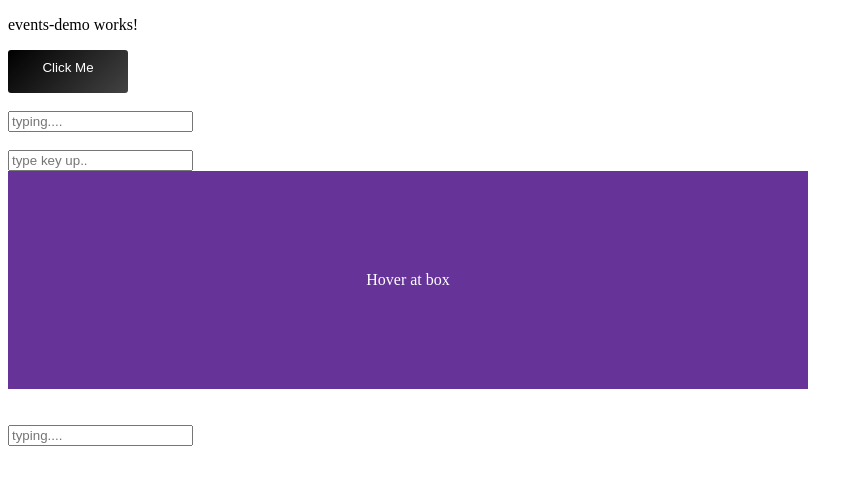
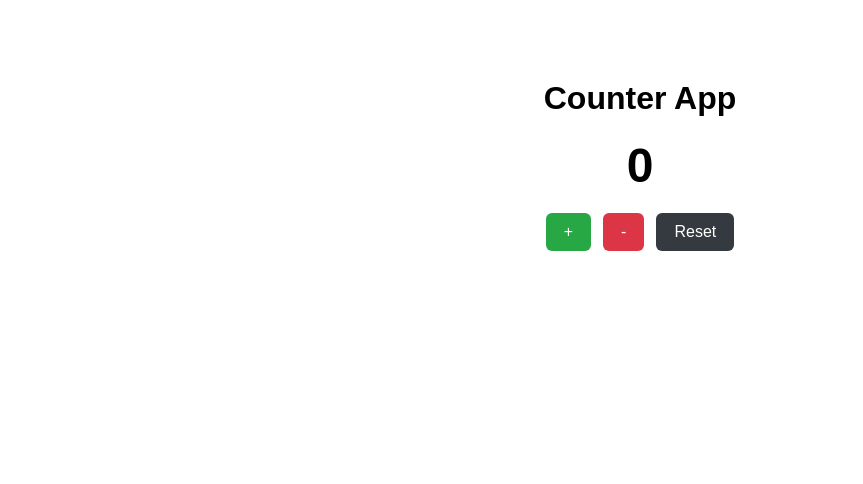
Before and after one commit to iuzaifa/angular.learn.dev, an Angular app: page / in a window 1280 px wide. Shown: the top 484 px of the page, without its empty margins (0-863 px from the left). Built offline with nearby package versions, Linux system fonts and the light colour scheme.

Commit message:
first counter app

```diff
--- a/src/app/app.html
+++ b/src/app/app.html
@@ -7,4 +7,4 @@
 <app-event-binding/>
 <app-function-call-on-button-click/> -->
 <!-- <app-data-types/> -->
-<app-events-demo/>
+<app-counter-app/>
--- /dev/null
+++ b/src/app/counter-app/counter-app.css
@@ -0,0 +1,47 @@
+.counter-container {
+  text-align: center;
+  margin-top: 80px;
+  font-family: Arial, sans-serif;
+}
+
+.counter-value {
+  font-size: 48px;
+  margin: 20px 0;
+}
+
+.btn-group {
+  display: flex;
+  justify-content: center;
+  gap: 12px;
+}
+
+.btn {
+  padding: 10px 18px;
+  border: none;
+  border-radius: 6px;
+  font-size: 16px;
+  cursor: pointer;
+  transition: 0.2s ease-in-out;
+}
+
+/* Button colors */
+.increase {
+  background: #28a745;
+  color: white;
+}
+
+.decrease {
+  background: #dc3545;
+  color: white;
+}
+
+.reset {
+  background: #343a40;
+  color: white;
+}
+
+/* Hover effect */
+.btn:hover {
+  transform: scale(1.05);
+  opacity: 0.9;
+}
--- /dev/null
+++ b/src/app/counter-app/counter-app.html
@@ -0,0 +1,15 @@
+<div class="counter-container">
+  <h1>Counter App</h1>
+
+  <h2 class="counter-value">{{ counter }}</h2>
+
+  <div class="btn-group">
+    <!-- <button class="btn increase" (click)="handleIncrement()">+</button>
+    <button class="btn decrease" (click)="handleDecrement()">-</button>
+    <button class="btn reset" (click)="handleReset()">Reset</button> -->
+
+    <button class="btn increase" (click)="handelCounter('increase')">+</button>
+    <button class="btn decrease" (click)="handelCounter('decrease')">-</button>
+    <button class="btn reset" (click)="handelCounter('reset')">Reset</button>
+  </div>
+</div>
--- /dev/null
+++ b/src/app/counter-app/counter-app.ts
@@ -0,0 +1,44 @@
+import { Component } from '@angular/core';
+
+@Component({
+  selector: 'app-counter-app',
+  imports: [],
+  templateUrl: './counter-app.html',
+  styleUrl: './counter-app.css',
+})
+export class CounterApp {
+
+  counter : number = 0;
+
+  handleIncrement(){
+    this.counter++;
+  }
+  handleDecrement() {
+    // if  (this.counter > 0) {
+    //   this.counter--;
+    // }
+    if (this.counter === 0){
+      return alert("Already has " + this.counter)
+    }
+  }
+  handleReset() {
+    this.counter = 0;
+  }
+
+  handelCounter(value : string) {
+    if(value === "increase") {
+      this.counter++
+
+    }else if (value === "decrease"){
+      if(this.counter === 0) {
+        return alert("Already has " + this.counter)
+      }
+      this.counter--;
+
+    }else{
+      this.counter = 0;
+    }
+  }
+
+
+}
```
Also changed, not shown: src/app/app.ts (+11 -10 lines), 1 other file (tests, documents, lock files or other folders).
